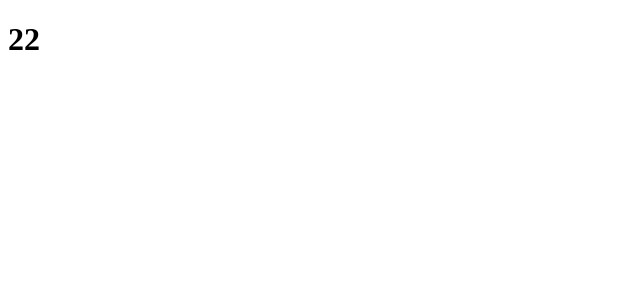
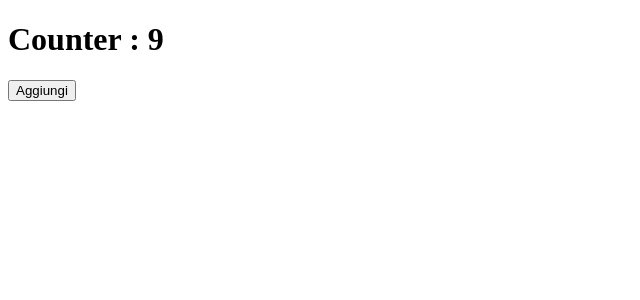
Before and after one commit to misi9/React-exercises, a React (Create React App) app in the folder my-app/: page / in a window 1280 px wide. Shown: the top 300 px of the page, without its empty margins (0-640 px from the left). Built offline with nearby package versions, Linux system fonts and the light colour scheme.

Commit message:
useState per tracciare lo stato di counter

```diff
--- a/my-app/src/App.js
+++ b/my-app/src/App.js
@@ -1,5 +1,6 @@
 import React from "react";
-import { Sum } from "./Sum";
+import { ClickCounter } from "./ClickCounter";
+
 
 
 
@@ -8,7 +9,7 @@ export class App extends React.Component {
 
   render() {
     return (
-      <Sum />
+      <ClickCounter initialValue={9}/>
     )
   }
 }
--- a/my-app/src/ClickCounter.js
+++ b/my-app/src/ClickCounter.js
@@ -1,28 +1,46 @@
-import React from "react"
+//import React from "react"
 
 
-export class ClickCounter extends React.Component{
- state = {
-     count: 0,
- }
+//export class ClickCounter extends React.Component{
+ //state = {
+  //   count: 0,
+ //}
 
- handleCounterIncrement = () => {
-    this.setState((state) =>{
-      return {
-        count : state.count + 1,
-      }
-    })
- }
+ //handleCounterIncrement = () => {
+  //  this.setState((state) =>{
+   //   return {
+   //     count : state.count + 1,
+   //   }
+  //  })
+// }
 
 
 
 
- render(){
-     return(
-         <div>
-           <h2>Count: {this.state.count}</h2>
-           <button onClick={this.handleCounterIncrement}>Incremento</button>
-         </div>
-     )
- }
+ //render(){
+ //    return(
+ //        <div>
+ //          <h2>Count: {this.state.count}</h2>
+ //          <button onClick={this.handleCounterIncrement}>Incremento</button>
+  //       </div>
+  //   )
+ //}
+//}
+
+import {useState} from "react";
+
+export function ClickCounter({initialValue=0}) {
+  const [counter, setCounter]= useState(initialValue)
+
+  function incrementCounter(){
+    setCounter((initial)=> initial + 1)
+  }
+
+
+  return(
+    <div>
+      <h1>Counter : {counter}</h1>
+      <button onClick={incrementCounter}>Aggiungi</button>
+    </div>
+  )
 }
```
Also changed, not shown: my-app/Function Components 03.txt (deleted), my-app/useState 01.txt (added).
